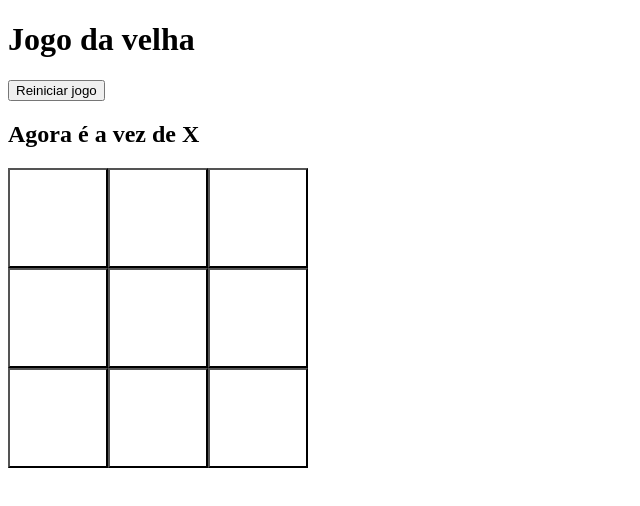
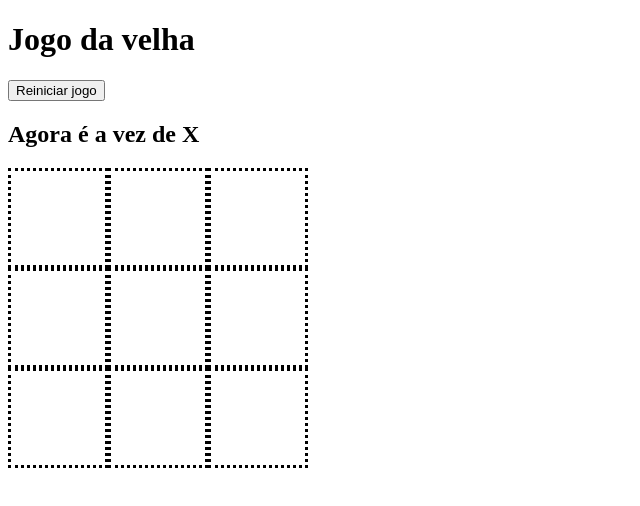
Before and after one commit to scaramuzzini/oceanjogo2025-04-09, a React (Vite) app: page / in a window 1280 px wide. Shown: the top 506 px of the page, without its empty margins (0-640 px from the left). Built offline with nearby package versions, Linux system fonts and the light colour scheme.

Commit message:
Animação no vencedor

```diff
--- a/src/JogoDaVelha.jsx
+++ b/src/JogoDaVelha.jsx
@@ -1,15 +1,19 @@
 import './jogo.css'
 import { useState } from 'react';
 
-function Quadrado({q, handleClick}) {
-    return <button className='q'
-        onClick={handleClick}>
+function Quadrado({ q, handleClick, vencedor }) {
+    let classes = 'q';
+    if(vencedor) {
+        classes += ' vencedor';
+    }
+    return (
+        <button className={classes} onClick={handleClick}>
             {q}
         </button>
+    );
 }
 
 function verificarVencedor(quadrados) {
-
     const combinacoesVencedoras = [
         // linhas
         [0, 1, 2],
@@ -34,7 +38,7 @@ function verificarVencedor(quadrados) {
             && quadrados[p2] == quadrados[p3]) {
                 console.log('temos um vencedor!!! ' + quadrados[p1])
                 //temos um vencedor
-                return quadrados[p1];
+                return { jogador: quadrados[p1], linhaVencedora: combinacoesVencedoras[i] };
         }
     }
 
@@ -43,28 +47,34 @@ function verificarVencedor(quadrados) {
 
 function Tabuleiro() {
     const [vezDoX, setVezDoX] = useState(true);
-    const [quadrados, setQuadrados] = useState(Array(9).fill(null))
+    const [quadrados, setQuadrados] = useState(Array(9).fill(null));
+    const [linhaVencedora, setLinhaVencedora] = useState(null);
+
     function handleClick(i) {
-        if (verificarVencedor(quadrados)) {
+        if (verificarVencedor(quadrados) || quadrados[i] != null) {
             return;
         }
 
-        if (quadrados[i] == null) {
-            const novosQuadrados = quadrados.slice();
-            novosQuadrados[i] = vezDoX ? 'X' : 'O'
-            setVezDoX(!vezDoX)
-            setQuadrados(novosQuadrados);
-        }
+        const novosQuadrados = quadrados.slice();
+        novosQuadrados[i] = vezDoX ? 'X' : 'O'
+        setVezDoX(!vezDoX)
+        setQuadrados(novosQuadrados);
+
+        const resultadoVencedor = verificarVencedor(novosQuadrados);
+         if(resultadoVencedor){
+            setLinhaVencedora(resultadoVencedor.linhaVencedora);
+         }
     }
     function reiniciarJogo() {
         setQuadrados(Array(9).fill(null));
         setVezDoX(true);
+        setLinhaVencedora(null);
     }
 
     let vencedor = verificarVencedor(quadrados);
     let mensagem;
     if (vencedor) {
-        mensagem = 'Vencedor é '+vencedor;
+        mensagem = 'Vencedor é '+vencedor.jogador;
     } else {
         mensagem = 'Agora é a vez de ' + (vezDoX ? 'X' : 'O')
     }
@@ -74,19 +84,19 @@ function Tabuleiro() {
             <button onClick={reiniciarJogo}>Reiniciar jogo</button>
             <h2>{mensagem}</h2>
             <div className="linha">
-                <Quadrado q={quadrados[0]} handleClick={() => handleClick(0)} />
-                <Quadrado q={quadrados[1]} handleClick={() => handleClick(1)} />
-                <Quadrado q={quadrados[2]} handleClick={() => handleClick(2)} />
+                <Quadrado q={quadrados[0]} handleClick={() => handleClick(0)} vencedor={linhaVencedora && linhaVencedora.includes(0)} />
+                <Quadrado q={quadrados[1]} handleClick={() => handleClick(1)} vencedor={linhaVencedora && linhaVencedora.includes(1)} />
+                <Quadrado q={quadrados[2]} handleClick={() => handleClick(2)} vencedor={linhaVencedora && linhaVencedora.includes(2)} />
             </div>
             <div className="linha">
-                <Quadrado q={quadrados[3]} handleClick={() => handleClick(3)} />
-                <Quadrado q={quadrados[4]} handleClick={() => handleClick(4)} />
-                <Quadrado q={quadrados[5]} handleClick={() => handleClick(5)} />
+                <Quadrado q={quadrados[3]} handleClick={() => handleClick(3)} vencedor={linhaVencedora && linhaVencedora.includes(3)} />
+                <Quadrado q={quadrados[4]} handleClick={() => handleClick(4)} vencedor={linhaVencedora && linhaVencedora.includes(4)} />
+                <Quadrado q={quadrados[5]} handleClick={() => handleClick(5)} vencedor={linhaVencedora && linhaVencedora.includes(5)} />
             </div>
             <div className="linha">
-                <Quadrado q={quadrados[6]} handleClick={() => handleClick(6)} />
-                <Quadrado q={quadrados[7]} handleClick={() => handleClick(7)} />
-                <Quadrado q={quadrados[8]} handleClick={() => handleClick(8)} />
+                <Quadrado q={quadrados[6]} handleClick={() => handleClick(6)} vencedor={linhaVencedora && linhaVencedora.includes(6)} />
+                <Quadrado q={quadrados[7]} handleClick={() => handleClick(7)} vencedor={linhaVencedora && linhaVencedora.includes(7)} />
+                <Quadrado q={quadrados[8]} handleClick={() => handleClick(8)} vencedor={linhaVencedora && linhaVencedora.includes(8)} />
             </div>
         </div>
     )
--- a/src/jogo.css
+++ b/src/jogo.css
@@ -7,4 +7,20 @@
     width: 100px;
     height: 100px;
     font-size: 48px;
+    border: dotted;
 }
+
+
+.vencedor {
+    background-color: lightgreen; /* Cor de fundo para os quadrados vencedores */
+    animation: pulso 1s ease-in-out infinite alternate; /* Adiciona a animação */
+}
+
+@keyframes pulso {
+    from {
+        transform: scale(1);
+    }
+    to {
+        transform: scale(1.1);
+    }
+}
```
